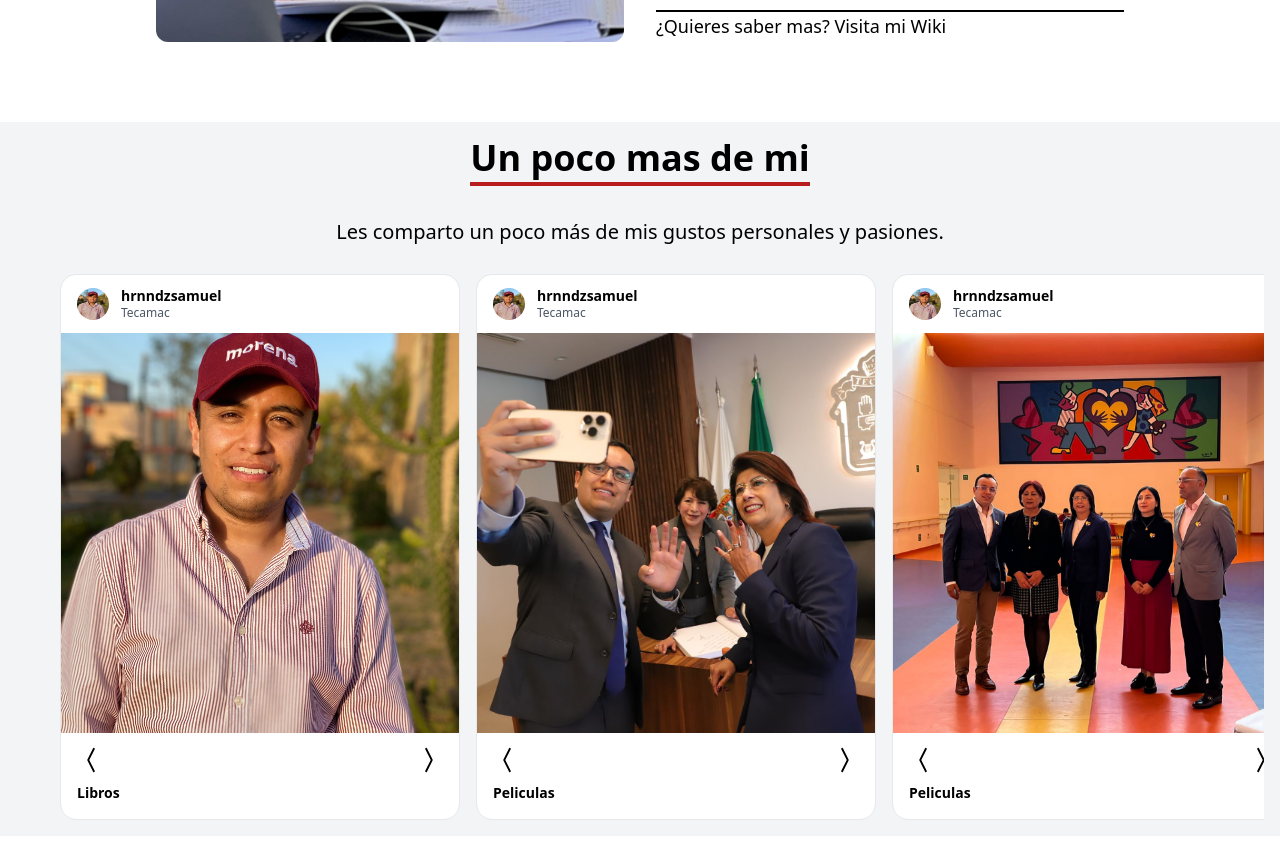
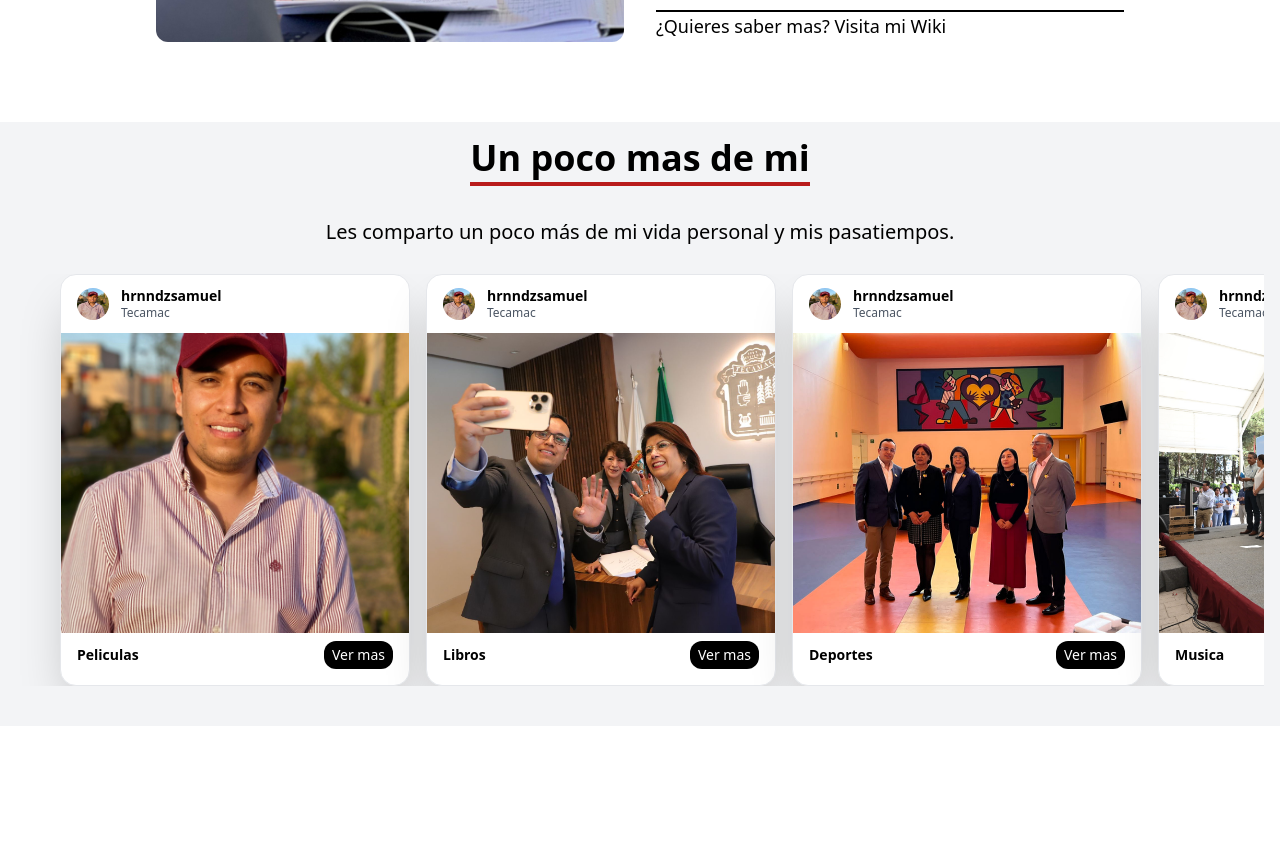
Before and after one commit to Pohe1999/samuel-site, a React (Vite) app: page / in a window 1280 px wide. Shown: the part 1460-2318 px from the top of the page. Built offline with nearby package versions, Linux system fonts and the light colour scheme.

Commit message:
Update Personal.jsx

```diff
--- a/src/components/Personal.jsx
+++ b/src/components/Personal.jsx
@@ -1,146 +1,75 @@
-import React, { useState, useRef } from "react";
-import { BsChevronCompactLeft, BsChevronCompactRight } from 'react-icons/bs';
+import React, { useState } from "react";
 
 const Personal = () => {
-  const [currentImages, setCurrentImages] = useState([0, 0, 0, 0, 0, 0, 0, 0]);
-  const touchStartX = useRef(null);
+  const [currentImages] = useState([0, 0, 0, 0, 0, 0, 0, 0]);
 
   const cardsData = [
     {
       nombre: "hrnndzsamuel",
       ubicacion: "Tecamac",
+      likes: "Peliculas",
+      imagenes: ["/galeria/samuel-perfil.jpeg"],
+      link: "https://www.instagram.com/p/CzAbn-iqfsY/?img_index=1"
+    },
+    {
+      nombre: "hrnndzsamuel",
+      ubicacion: "Tecamac",
       likes: "Libros",
-        imagenes: [
-          "/galeria/samuel-perfil.jpeg",
-          "src/assets/galeria/galeria-7.jpeg",
-          "src/assets/galeria/galeria-8.jpg"
-        ]
+      imagenes: ["/galeria/galeria-1.jpeg"]
+    },
+    {
+      nombre: "hrnndzsamuel",
+      ubicacion: "Tecamac",
+      likes: "Deportes",
+      imagenes: ["/galeria/galeria-2.jpeg"]
+    },
+    {
+      nombre: "hrnndzsamuel",
+      ubicacion: "Tecamac",
+      likes: "Musica",
+      imagenes: ["/galeria/galeria-3.jpeg"]
+    },
+    {
+      nombre: "hrnndzsamuel",
+      ubicacion: "Tecamac",
+      likes: "Viajes",
+      imagenes: ["/galeria/galeria-4.jpeg"]
     },
     {
       nombre: "hrnndzsamuel",
       ubicacion: "Tecamac",
       likes: "Peliculas",
-        imagenes: [
-          "/galeria/galeria-1.jpeg",
-          "https://picsum.photos/id/201/900/900",
-          "https://picsum.photos/id/202/900/900"
-        ]
+      imagenes: ["/galeria/galeria-5.jpeg"]
     },
     {
       nombre: "hrnndzsamuel",
       ubicacion: "Tecamac",
       likes: "Peliculas",
-          imagenes: [
-            "/galeria/galeria-2.jpeg",
-            "https://picsum.photos/id/201/900/900",
-            "https://picsum.photos/id/202/900/900"
-          ]
+      imagenes: ["/galeria/galeria-6.jpeg"]
     },
     {
       nombre: "hrnndzsamuel",
       ubicacion: "Tecamac",
       likes: "Peliculas",
-          imagenes: [
-            "/galeria/galeria-3.jpeg",
-            "https://picsum.photos/id/201/900/900",
-            "https://picsum.photos/id/202/900/900"
-          ]
-        },
-        {
-          nombre: "hrnndzsamuel",
-          ubicacion: "Tecamac",
-          likes: "Peliculas",
-          imagenes: [
-            "/galeria/galeria-4.jpeg",
-            "https://picsum.photos/id/201/900/900",
-            "https://picsum.photos/id/202/900/900"
-          ]
-        },
-        {
-          nombre: "hrnndzsamuel",
-          ubicacion: "Tecamac",
-          likes: "Peliculas",
-          imagenes: [
-            "/galeria/galeria-5.jpeg",
-            "https://picsum.photos/id/201/900/900",
-            "https://picsum.photos/id/202/900/900"
-          ]
-        },
-        {
-          nombre: "hrnndzsamuel",
-          ubicacion: "Tecamac",
-          likes: "Peliculas",
-          imagenes: [
-            "/galeria/galeria-6.jpeg",
-            "https://picsum.photos/id/201/900/900",
-            "https://picsum.photos/id/202/900/900"
-          ]
-        },
-        {
-          nombre: "hrnndzsamuel",
-          ubicacion: "Tecamac",
-          likes: "Peliculas",
-          imagenes: [
-            "/galeria/galeria-7.jpeg",
-            "https://picsum.photos/id/201/900/900",
-            "https://picsum.photos/id/202/900/900"
-          ]
+      imagenes: ["/galeria/galeria-7.jpeg"]
     }
   ];
 
-  const handleTouchStart = (index, e) => {
-    touchStartX.current = e.touches[0].clientX;
-  };
-
-  const handleTouchEnd = (index, e) => {
-    if (touchStartX.current === null) {
-      return;
-    }
-
-    const touchEndX = e.changedTouches[0].clientX;
-    const deltaX = touchEndX - touchStartX.current;
-
-    if (deltaX > 50) {
-      prevImage(index);
-    } else if (deltaX < -50) {
-      nextImage(index);
-    }
-
-    touchStartX.current = null;
-  };
-
-  const nextImage = (index) => {
-    setCurrentImages((prevImages) => {
-      const newImages = [...prevImages];
-      newImages[index] = (newImages[index] + 1) % cardsData[index].imagenes.length;
-      return newImages;
-    });
-  };
-
-  const prevImage = (index) => {
-    setCurrentImages((prevImages) => {
-      const newImages = [...prevImages];
-      newImages[index] = (newImages[index] - 1 + cardsData[index].imagenes.length) % cardsData[index].imagenes.length;
-      return newImages;
-    })
-  }
-
   return (
-    <div className="bg-gray-100 p-4 mt-20 mb-40">
+    <div className="bg-gray-100 p-4 mt-20 mb-40 pb-10">
       <div className="text-center pb-10">
-        <h2 className='text-4xl font-bold inline border-b-4  border-red-700'>Un poco mas de mi</h2>
+        <h2 className='text-4xl font-bold inline border-b-4 border-red-700'>Un poco mas de mi</h2>
       </div>
       <h3 className="text-center font-thin mb-7 text-xl">
-        Les comparto un poco más de mis gustos personales y pasiones.
+        Les comparto un poco más de mi vida personal y mis pasatiempos.
       </h3>
       <div className="flex overflow-x-scroll sm:px-11 gap-4 sm:justify-start">
         {currentImages.map((currentImage, index) => (
           <div
             key={index}
-            className="bg-white border rounded-2xl max-w-md mb-4 sm:mb-0 sm:w-80 md:w-96"
-            style={{ minWidth: '400px' }}
-            onTouchStart={(e) => handleTouchStart(index, e)}
-            onTouchEnd={(e) => handleTouchEnd(index, e)}
+            className="bg-white border rounded-2xl sm:w-full sm:min-w-0 shadow-2xl
+                        md:w-1/2 lg:w-1/3 xl:w-1/4"  // Agregar estas clases para ajustar el tamaño en diferentes tamaños de pantalla
+            style={{ minWidth: '350px', width: '100%' }}
           >
             <div className="flex items-center px-4 py-3">
               <img className="h-8 w-8 rounded-full" src="/galeria/samuel-perfil.jpeg" alt="Profile" />
@@ -149,25 +78,17 @@ const Personal = () => {
                 <span className="text-gray-600 text-xs block">{cardsData[index].ubicacion}</span>
               </div>
             </div>
-            <div style={{ height: '400px' }}>
+            <div style={{ height: '300px' }}> {/* Ajusta la altura según sea necesario */}
               <img
                 src={cardsData[index].imagenes[currentImage]}
                 alt={`Main ${index}`}
                 style={{ width: '100%', height: '100%', objectFit: 'cover' }}
               />
             </div>
-            <div className="flex items-center justify-between mx-4 mt-3 mb-2">
-              <button onClick={() => prevImage(index)}>
-                <BsChevronCompactLeft size={30} />
-              </button>
-              <div className="flex gap-5">
-                {/* Resto de los SVGs */}
+            <div className="flex justify-between items-center  text-sm mx-4 mt-2 mb-4">
+              <div className="font-semibold">{cardsData[index].likes}</div>
+              <a className="font-thin bg-black rounded-xl text-white px-2 py-1 cursor-pointer" href={cardsData[index].link} target="_blank">Ver mas</a>
             </div>
-              <button onClick={() => nextImage(index)}>
-                <BsChevronCompactRight size={30} />
-              </button>
-            </div>
-            <div className="font-semibold text-sm mx-4 mt-2 mb-4">{cardsData[index].likes}</div>
           </div>
         ))}
       </div>
```
Lines whose indentation alone changed are shown as unchanged.
